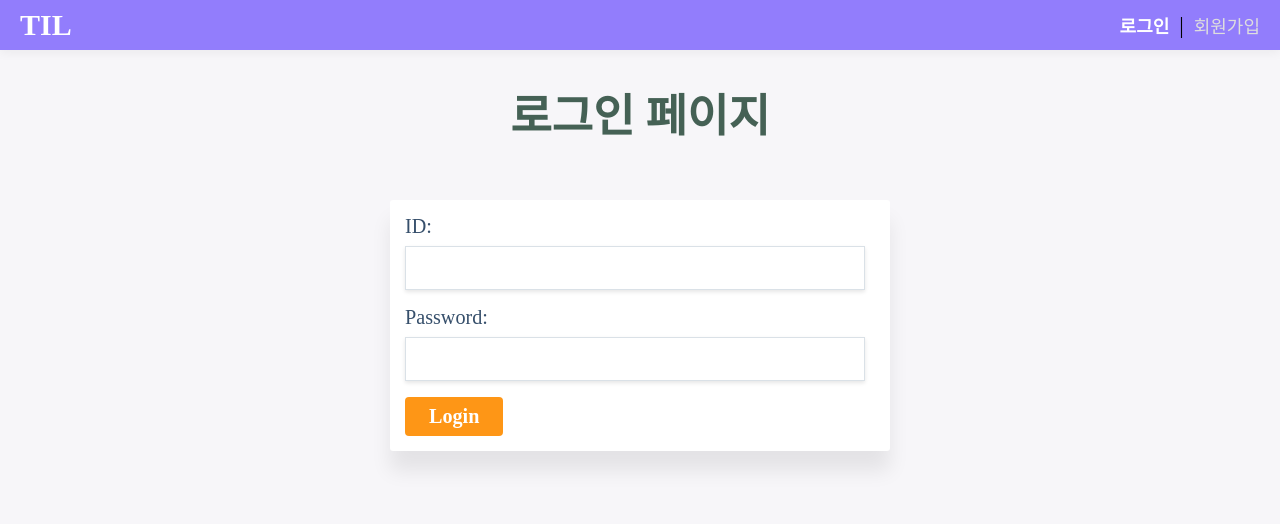
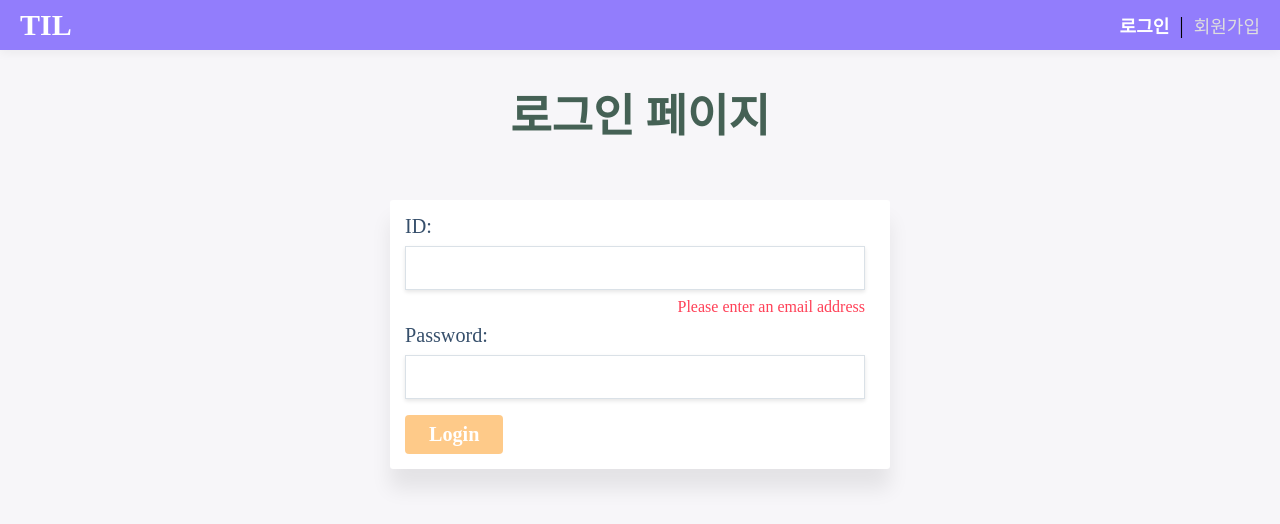
Before and after one commit to haguri-peng/vue-til, a Vue app: page /login in a window 1280 px wide. Shown: the top 524 px of the page. Built offline with nearby package versions, Linux system fonts and the light colour scheme; a web font is replaced by a local one.

Commit message:
v-bind:class 설정 (disabled)

```diff
--- a/src/components/LoginForm.vue
+++ b/src/components/LoginForm.vue
@@ -6,7 +6,7 @@
           <label for="username">ID: </label>
           <input type="text" id="username" v-model="username" />
           <p class="validation-text">
-            <span class="warning" v-if="!isUsernameValid && username">
+            <span class="warning" v-if="!isUsernameValid">
               Please enter an email address
             </span>
           </p>
@@ -18,6 +18,7 @@
         <button
           type="submit"
           class="btn"
+          :class="!isUsernameValid || !password ? 'disabled' : null"
           :disabled="!isUsernameValid || !password"
         >
           Login
--- a/src/components/SignupForm.vue
+++ b/src/components/SignupForm.vue
@@ -17,6 +17,9 @@
         <button
           type="submit"
           class="btn"
+          :class="
+            !isUsernameValid || !password || !nickname ? 'disabled' : null
+          "
           :disabled="!isUsernameValid || !password || !nickname"
         >
           Signup
```
